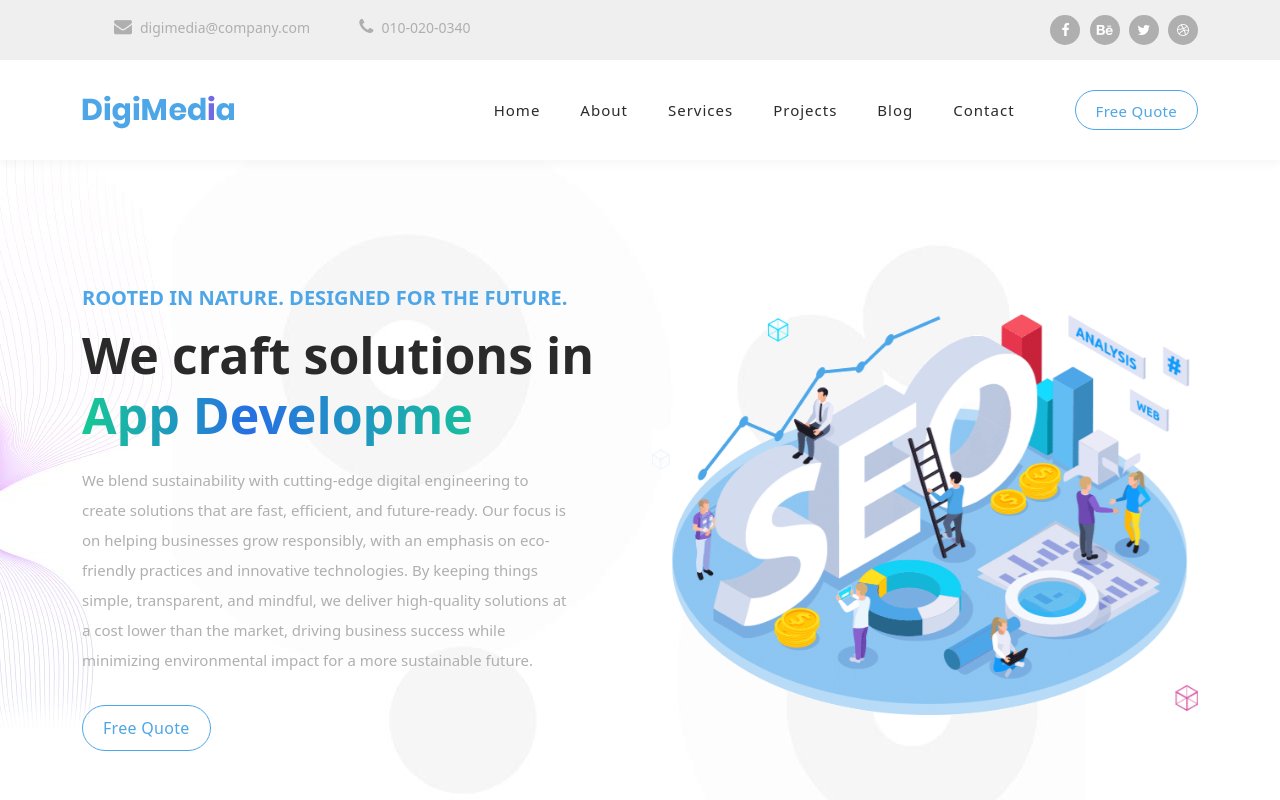
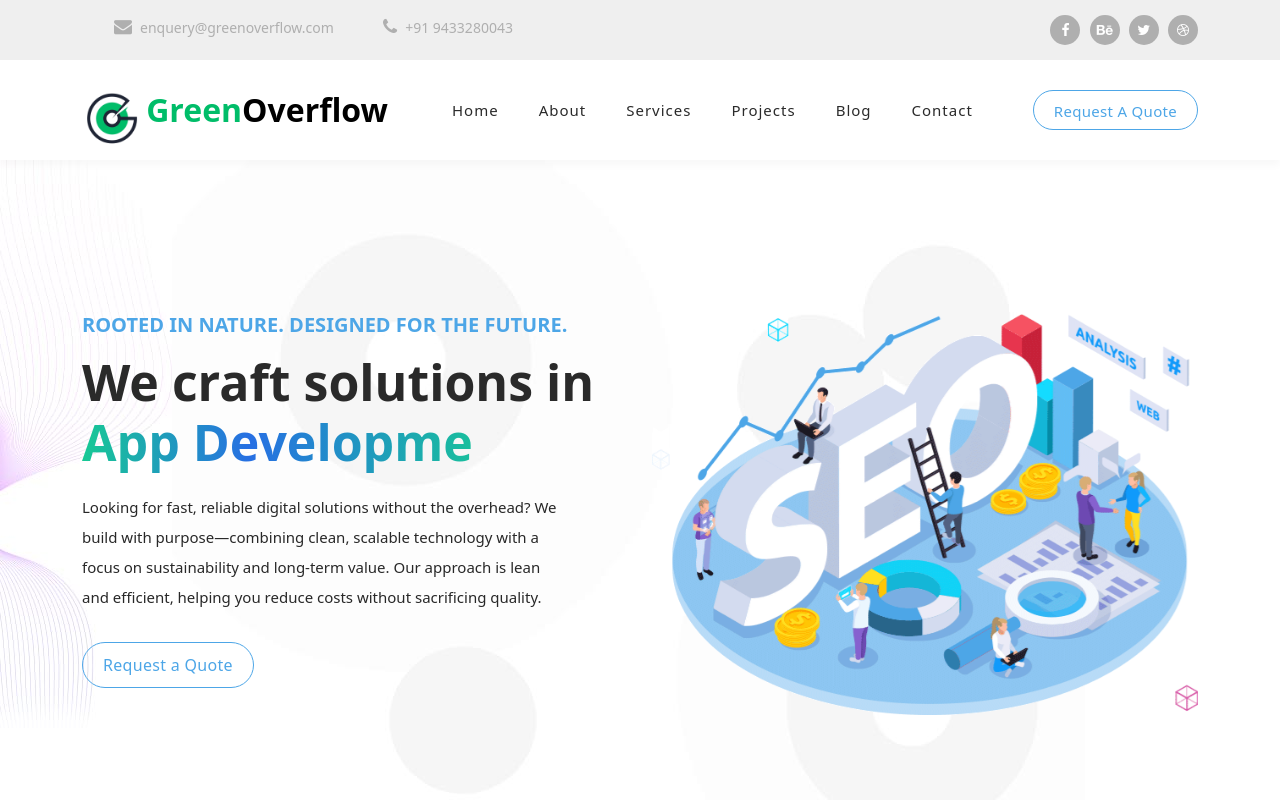
Before and after one commit to GitSubham-00/greenoverflow, a website built with Vite: page index.html in a window 1280 px wide. Shown: the top 800 px of the page. Built offline with nearby package versions, Linux system fonts and the light colour scheme; animation ran at ten frames a second.

Commit message:
logo updated

```diff
--- a/assets/css/templatemo-digimedia-v3.css
+++ b/assets/css/templatemo-digimedia-v3.css
@@ -203,7 +203,7 @@ p {
   font-size: 15px;
   line-height: 30px;
   font-weight: 300;
-  color: #afafaf;
+  color: #282828;
 }
 
 img {
--- a/index.html
+++ b/index.html
@@ -50,12 +50,14 @@
           <div class="col-lg-8 col-sm-8 col-7">
             <ul class="info">
               <li>
-                <a href="#"
-                  ><i class="fa fa-envelope"></i>digimedia@company.com</a
+                <a href="mailto:enquery@greenoverflow.com"
+                  ><i class="fa fa-envelope"></i>enquery@greenoverflow.com</a
                 >
               </li>
               <li>
-                <a href="#"><i class="fa fa-phone"></i>010-020-0340</a>
+                <a href="tel:+919433280043"
+                  ><i class="fa fa-phone"></i>+91 9433280043</a
+                >
               </li>
             </ul>
           </div>
@@ -92,7 +94,10 @@
             <nav class="main-nav">
               <!-- ***** Logo Start ***** -->
               <a href="index.html" class="logo">
-                <img src="assets/images/logo-v3.png" alt="" />
+                <div style="width: 60px; height: 60px; display: inline-block;">
+                  <img src="assets/images/logo.png" alt="logo" />
+                </div>
+                <span style="font-size: 2rem; font-weight: bold; color: #00bd69;">Green<span style="color:black;">Overflow</span></span>
               </a>
               <!-- ***** Logo End ***** -->
               <!-- ***** Menu Start ***** -->
@@ -113,7 +118,7 @@
                 </li>
                 <li class="scroll-to-section">
                   <div class="border-first-button">
-                    <a href="#contact">Free Quote</a>
+                    <a href="#contact">Request a Quote</a>
                   </div>
                 </li>
               </ul>
@@ -152,12 +157,16 @@
                         <span id="typewriter"></span>
                       </h2>
                       <p>
-                        We blend sustainability with cutting-edge digital engineering to create solutions that are fast, efficient, and future-ready. Our focus is on helping businesses grow responsibly, with an emphasis on eco-friendly practices and innovative technologies. By keeping things simple, transparent, and mindful, we deliver high-quality solutions at a cost lower than the market, driving business success while minimizing environmental impact for a more sustainable future.
+                        Looking for fast, reliable digital solutions without the
+                        overhead? We build with purpose—combining clean,
+                        scalable technology with a focus on sustainability and
+                        long-term value. Our approach is lean and efficient,
+                        helping you reduce costs without sacrificing quality.
                       </p>
                     </div>
                     <div class="col-lg-12">
                       <div class="border-first-button scroll-to-section">
-                        <a href="#contact">Free Quote</a>
+                        <a href="#contact">Request a Quote</a>
                       </div>
                     </div>
                   </div>
@@ -682,7 +691,7 @@
               data-wow-duration="1s"
               data-wow-delay="0.3s"
             >
-              <h6>Get Your Free Quote</h6>
+              <h6>Get Your Request a Quote</h6>
               <h4>Grow With Us Now</h4>
               <div class="line-dec"></div>
             </div>
```
